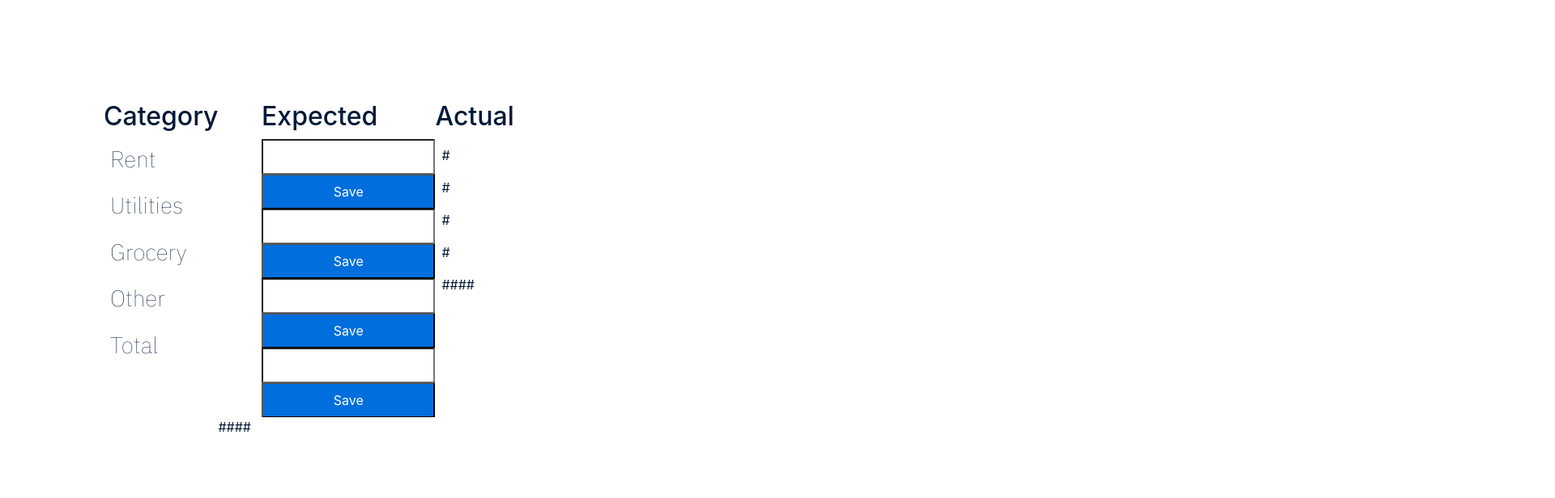
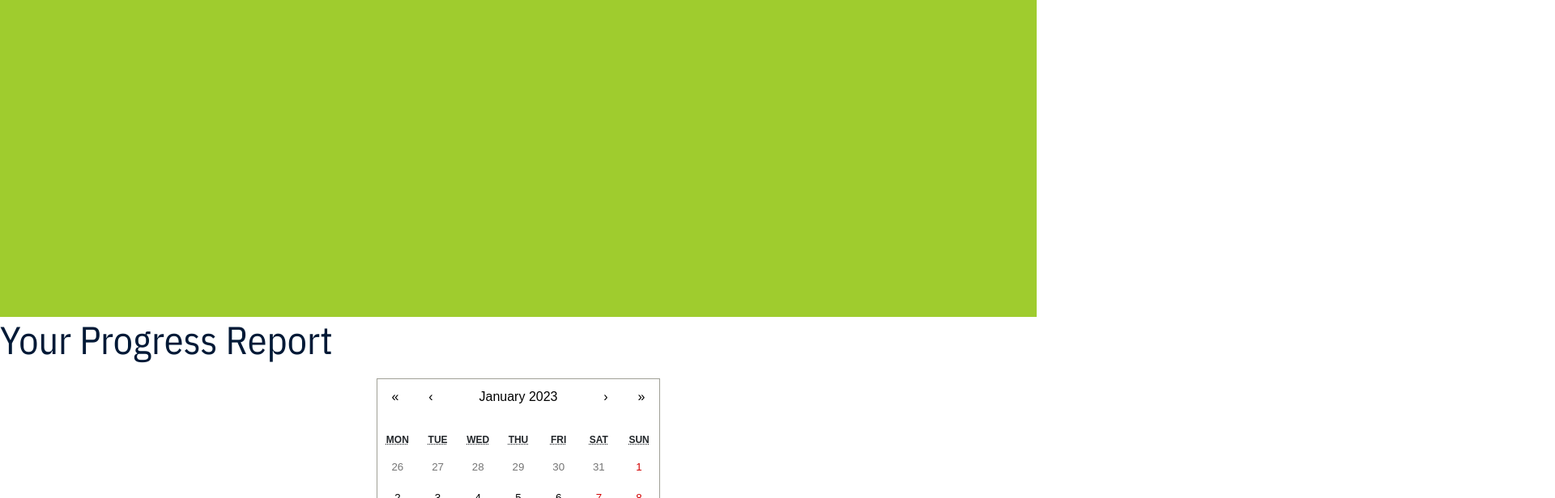
Before and after one commit to emsaw721/stacks-on-stacks, a React (Create React App) app in the folder client/: page /planner in a window 1280 px wide. Shown: the part 1120-1736 px from the top of the page at 81% size, 1920 px wide, since content can reach past the window. Built offline with nearby package versions, Linux system fonts and the light colour scheme; no server answers.

Commit message:
more formatting for report page on desktop view

```diff
--- a/client/src/components/Navbar.js
+++ b/client/src/components/Navbar.js
@@ -21,9 +21,9 @@
             <nav className='navbar' >
                 <ul className='nav-list'>
                     <li className='nav-item dash-icon'>
-                        {/* <Link to '/dashboard' className='nav-link'> */}
+                        {/* <Link to '/dashboard' className='nav-link'>
                         <img src={Navpig} alt="pig" />
-                        {/* </Link> */}
+                         </Link> */}
                     </li>
                     <li className='nav-item'>
                         {/* <Link to '/expense' className='nav-link'> */}
--- a/client/src/components/components.css
+++ b/client/src/components/components.css
@@ -19,18 +19,13 @@
 
 .navbar {
     background-color: var(--tertiary-color);
-    width: 100%;
-    margin-top: 20%;
 }
 
 .nav-list {
     display: flex;
-    justify-content: space-around;
     list-style: none;
     text-decoration: none;
-    position: -webkit-sticky;
-    position: sticky;
-    bottom: 0;
+    justify-content: space-evenly;
 }
 
 .nav-item {
@@ -104,14 +99,12 @@
 .header .loggedin {
     justify-content: center;
     text-align: center;
-    margin-left: 25%;
 }
 
 .header .loggedin h1 {
     margin-top: 10%;
-    margin-left: 15%;
+    margin-bottom: 10%;
     font-size: 5em;
-    width: 100%;
     font-family: 'IBM Plex Sans Condensed', sans-serif;
 }
 
--- a/client/src/pages/Planner.js
+++ b/client/src/pages/Planner.js
@@ -51,7 +51,7 @@
             <h1> Your Progress Report </h1>
             <Cal />
             <div>
-               <div>
+               <div className='reportcontainer'>
                 <div className='table'>
                     <div className='cats'>
                         <h2>Category</h2>
--- a/client/src/pages/pages.css
+++ b/client/src/pages/pages.css
@@ -13,42 +13,112 @@
 
 /* ------- Planner ---------- */
 
+div {
+    width: 100%;
+}
 .report h1{
-    font-size: 2em;
+    font-size: 3em;
     color: var(--quaternary-color);
     font-family: 'IBM Plex Sans Condensed', sans-serif;
 }
 
+.reportcontainer {
+    border-bottom: 2px dashed var(--secondary-color);
+    margin-top: 10%;
+}
+
 .table{
     color: var(--quaternary-color);
-    margin: 10%;
+    width: 100%;
     display: flex;
 }
 
+.table h2 {
+    color: var(--quaternary-color);
+    font-family: 'IBM Plex Sans Condensed', sans-serif;
+}
+
 .cats .projection .reality {
-    margin: 5%;
     flex-direction: column;
-    justify-content: space-between;
+    justify-content: space-evenly;
     color: var(--quaternary-color);
+}
 
-}
 
 .cats h3 {
     font-family: 'IBM Plex Sans', sans-serif;
+    font-size: 1.5em;
 }
 
-.projection h2 {
-    margin-left: 20%;
+.utilhead {
+    margin-top: 45px;
 }
+
+.grochead {
+    margin-top: 45px;
+}
+
+.othhead {
+    margin-top: 45px;
+}
+
+.tothead {
+    margin-top: 70px;
+}
+
+.projection .expected {
+    flex-direction: column;
+    flex-wrap: wrap;
+}
+
+.expected input {
+    width: 100px;
+    height: 40px;
+    margin-bottom: 5px;
+    margin-top: 15px;
+    border: 1px solid var(--primary-color);
+}
+
 .expected button {
     background-color: var(--septary-color);
     color: var(--tertiary-color);
+    width: 100px;
+    height: 40px;
+    margin-bottom: 10px;
+    border-radius: 5px;
+    font-family: 'IBM Plex Sans Condensed', sans-serif;
 }
 
-.expected {
-    display: flex;
-    flex-direction: column;
+.expectedtot {
+    margin-top: 30%;
     margin-left: 20%;
+    color: var(--quaternary-color);
+}
+
+.reality h2 {
+    margin-left: 40px;
+}
+
+.actual {
+    margin-left: 40px;
+    color: var(--sextary-color);
+}
+
+.utilact {
+    margin-top: 55px;
+}
+
+.grocact {
+    margin-top: 55px;
+}
+
+.othact {
+    margin-top: 55px;
+}
+
+.totact {
+    margin-top: 55px;
+
 }
 
 @media screen and (max-width: 768px) {
```
